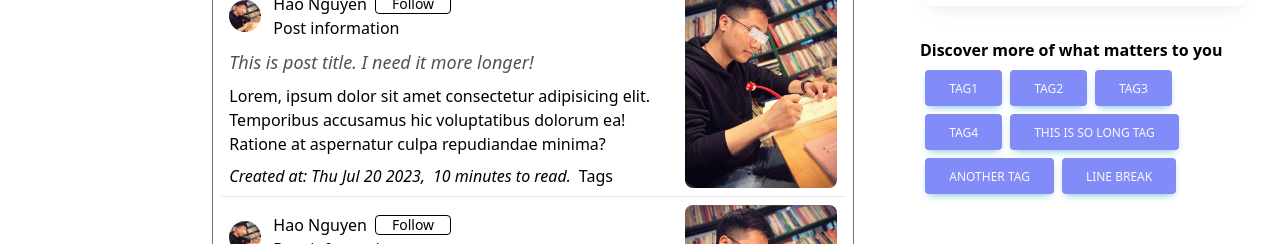
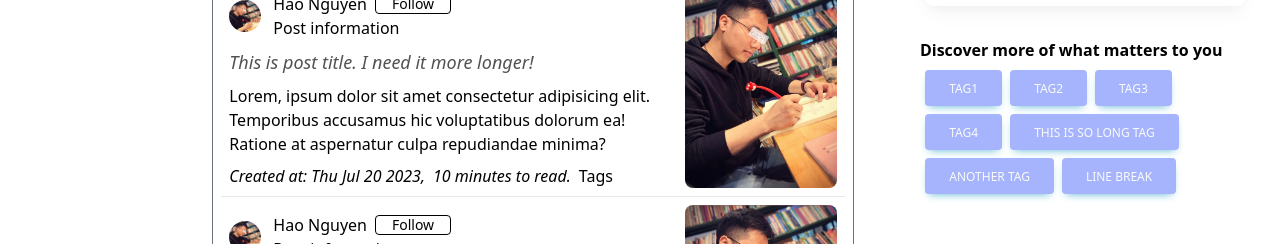
Before and after one commit to kunkka19xx/story, a Next.js app: page /home in a window 1280 px wide. Shown: the part 538-782 px from the top of the page. Built offline with nearby package versions, Linux system fonts and the light colour scheme.

Commit message:
fix hover for button

```diff
--- a/src/components/right/tagGroup.tsx
+++ b/src/components/right/tagGroup.tsx
@@ -14,7 +14,7 @@ function TagGroup() {
     <div className="flex flex-wrap text-center">
       {tag.map((_, index) => (
         <button
-          className="mr-2 mb-2 inline-block rounded  bg-indigo-400 text-zinc-50 px-6 pb-2 pt-2.5 text-xs font-medium uppercase leading-normal  shadow-[0_4px_9px_-4px_#54b4d3] transition duration-150 ease-in-out hover:bg-info-600 hover:shadow-[0_8px_9px_-4px_rgba(84,180,211,0.3),0_4px_18px_0_rgba(84,180,211,0.2)] focus:bg-info-600 focus:shadow-[0_8px_9px_-4px_rgba(84,180,211,0.3),0_4px_18px_0_rgba(84,180,211,0.2)] focus:outline-none focus:ring-0 active:bg-info-700 active:shadow-[0_8px_9px_-4px_rgba(84,180,211,0.3),0_4px_18px_0_rgba(84,180,211,0.2)] dark:shadow-[0_4px_9px_-4px_rgba(84,180,211,0.5)] dark:hover:shadow-[0_8px_9px_-4px_rgba(84,180,211,0.2),0_4px_18px_0_rgba(84,180,211,0.1)] dark:focus:shadow-[0_8px_9px_-4px_rgba(84,180,211,0.2),0_4px_18px_0_rgba(84,180,211,0.1)] dark:active:shadow-[0_8px_9px_-4px_rgba(84,180,211,0.2),0_4px_18px_0_rgba(84,180,211,0.1)]"
+          className="mr-2 mb-2 inline-block rounded  bg-indigo-300 hover:bg-indigo-500 text-zinc-50 px-6 pb-2 pt-2.5 text-xs font-medium uppercase leading-normal  shadow-[0_4px_9px_-4px_#54b4d3] transition duration-150 ease-in-out hover:bg-info-600 hover:shadow-[0_8px_9px_-4px_rgba(84,180,211,0.3),0_4px_18px_0_rgba(84,180,211,0.2)] focus:bg-info-600 focus:shadow-[0_8px_9px_-4px_rgba(84,180,211,0.3),0_4px_18px_0_rgba(84,180,211,0.2)] focus:outline-none focus:ring-0 active:bg-info-700 active:shadow-[0_8px_9px_-4px_rgba(84,180,211,0.3),0_4px_18px_0_rgba(84,180,211,0.2)] dark:shadow-[0_4px_9px_-4px_rgba(84,180,211,0.5)] dark:hover:shadow-[0_8px_9px_-4px_rgba(84,180,211,0.2),0_4px_18px_0_rgba(84,180,211,0.1)] dark:focus:shadow-[0_8px_9px_-4px_rgba(84,180,211,0.2),0_4px_18px_0_rgba(84,180,211,0.1)] dark:active:shadow-[0_8px_9px_-4px_rgba(84,180,211,0.2),0_4px_18px_0_rgba(84,180,211,0.1)]"
           key={index}
         >
           {tag[index]}
```
